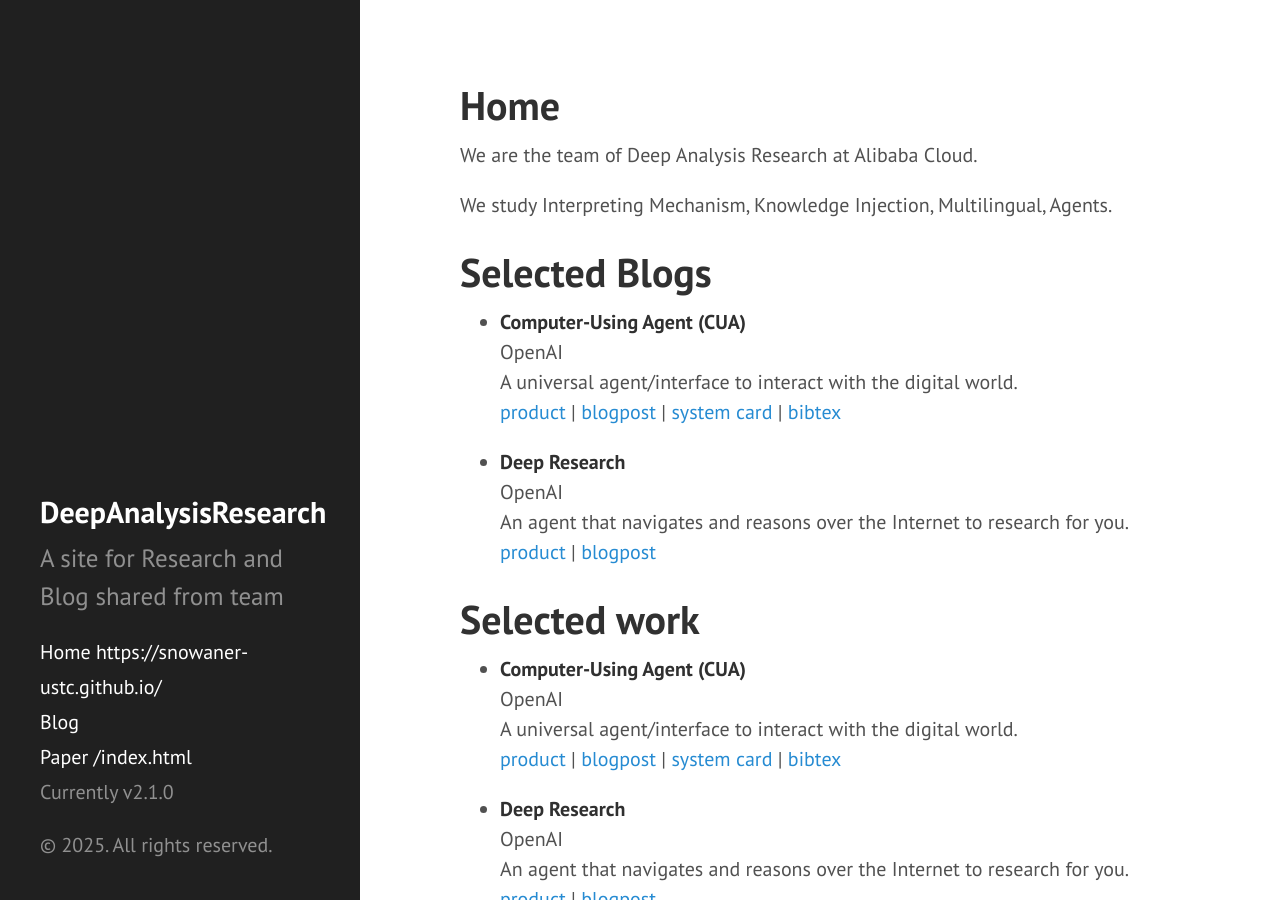
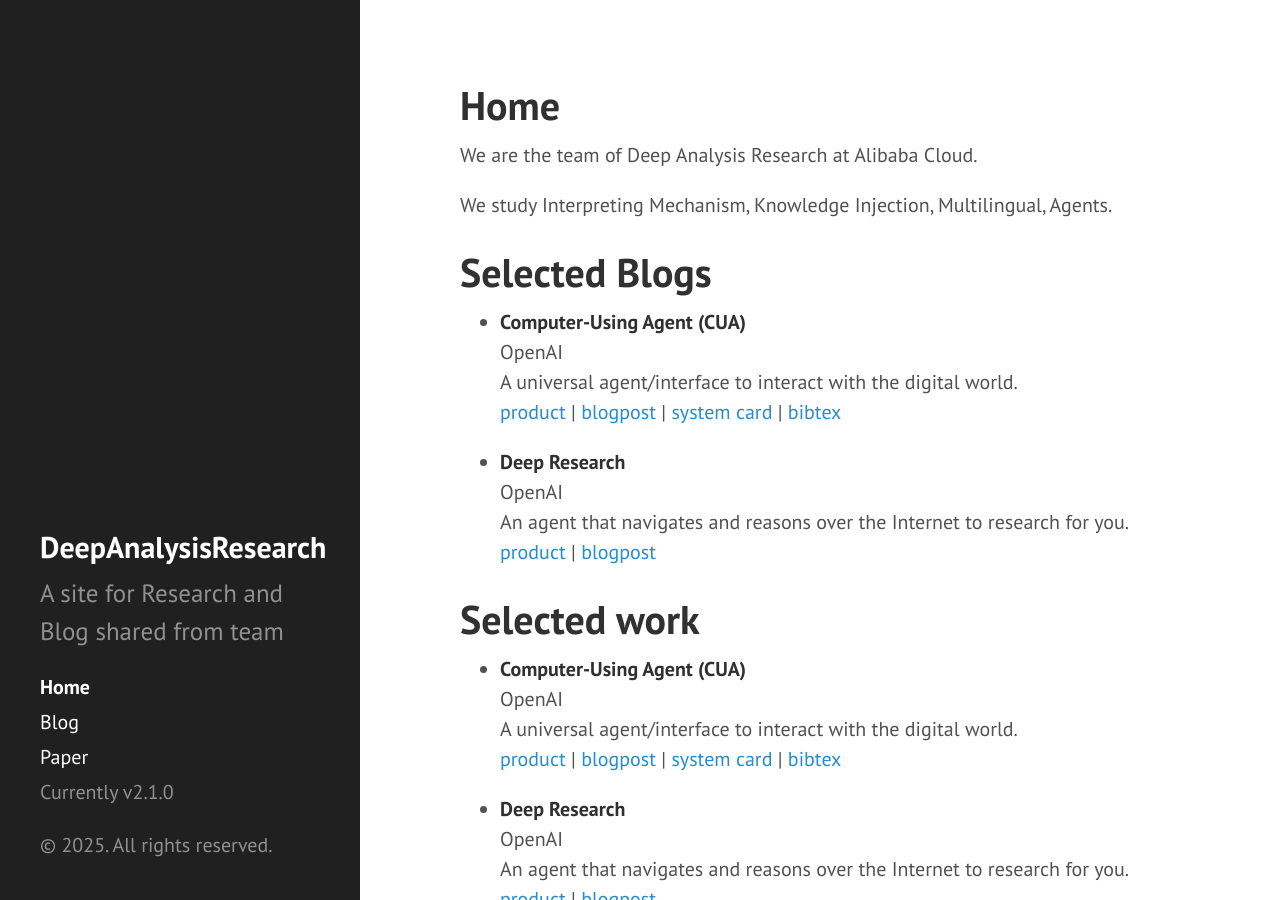
Before and after one commit to snowaner-ustc/snowaner-ustc.github.io, a Jekyll site: the page built from index.md, in a window 1280 px wide and 900 px high. Built offline with Jekyll 4.4.1, drawn with Linux system fonts in a browser that asks for light colours; Markdown is read by kramdown in place of the engine named in the settings.

Commit message:
Update sidebar.html

```diff
--- a/_includes/sidebar.html
+++ b/_includes/sidebar.html
@@ -10,7 +10,7 @@
     </div>
 
     <nav class="sidebar-nav">
-      <a class="sidebar-nav-item{% if page.url == site.baseurl %} active{% endif %}" href="{{ site.baseurl }}">Home {{site.baseurl}}</a>
+<!--       <a class="sidebar-nav-item{% if page.url == site.baseurl %} active{% endif %}" href="{{ site.baseurl }}">Home {{site.baseurl}}</a> -->
 
       {% comment %}
         The code below dynamically generates a sidebar nav of pages with
@@ -28,8 +28,9 @@
 
 
       <!-- 添加博客链接 -->
+      <a class="sidebar-nav-item{% if page.url == '/index.html' %} active{% endif %}" href="{{ site.baseurl }}">Home</a>
       <a class="sidebar-nav-item{% if page.url == '/blog/' or page.url contains '/blog/page' %} active{% endif %}" href="{{ site.baseurl }}blog/">Blog</a>
-      <a class="sidebar-nav-item{% if page.url == '/papers/' %} active{% endif %}" href="/papers/">Paper {{page.url}}</a>
+      <a class="sidebar-nav-item{% if page.url == '/papers/' %} active{% endif %}" href="/papers/">Paper</a>
 <!--       <a class="sidebar-nav-item" href="{{ site.github.repo }}/archive/v{{ site.version }}.zip">Download</a> -->
 <!--       <a class="sidebar-nav-item" href="{{ site.github.repo }}">GitHub project</a> -->
       <span class="sidebar-nav-item">Currently v{{ site.version }}</span>
```
